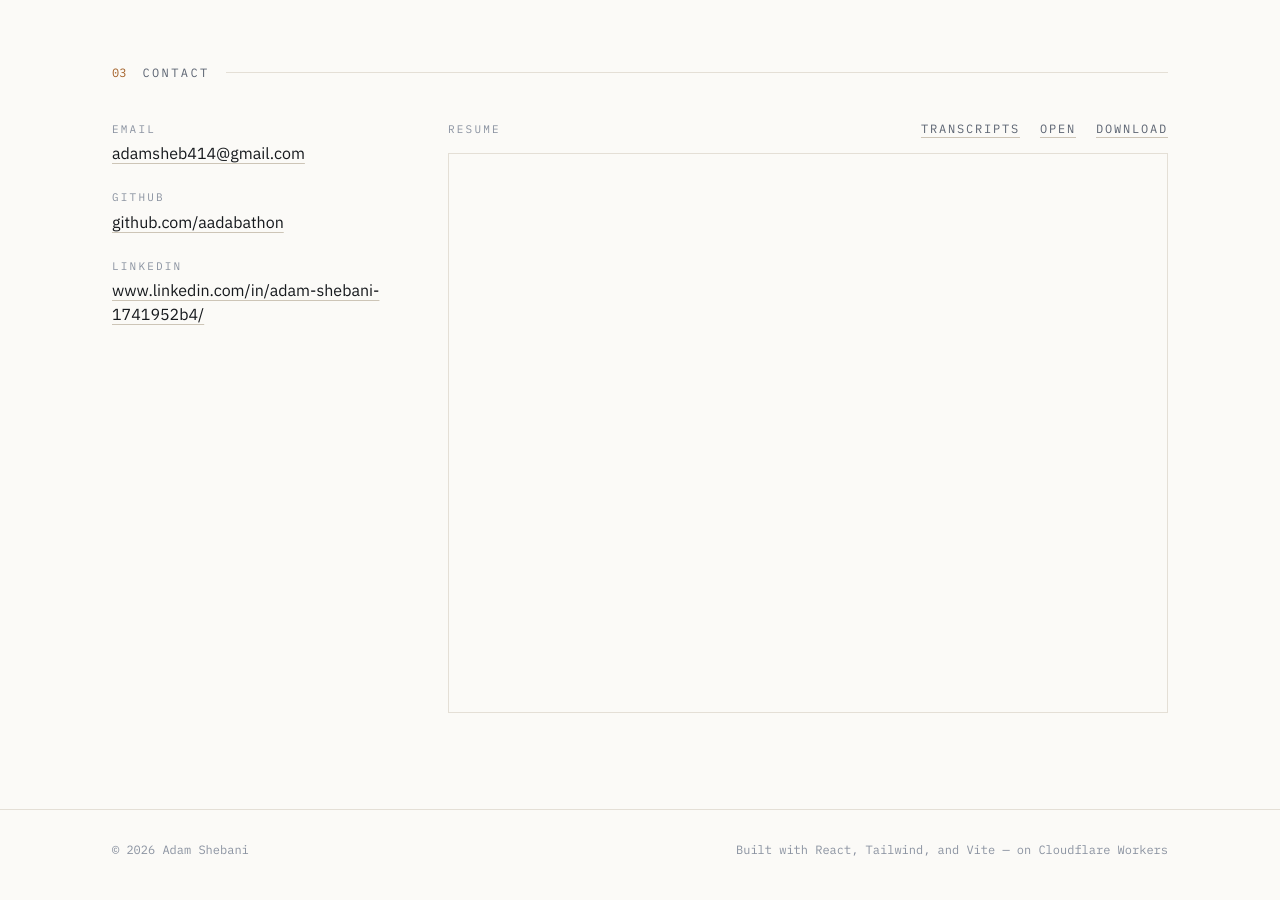
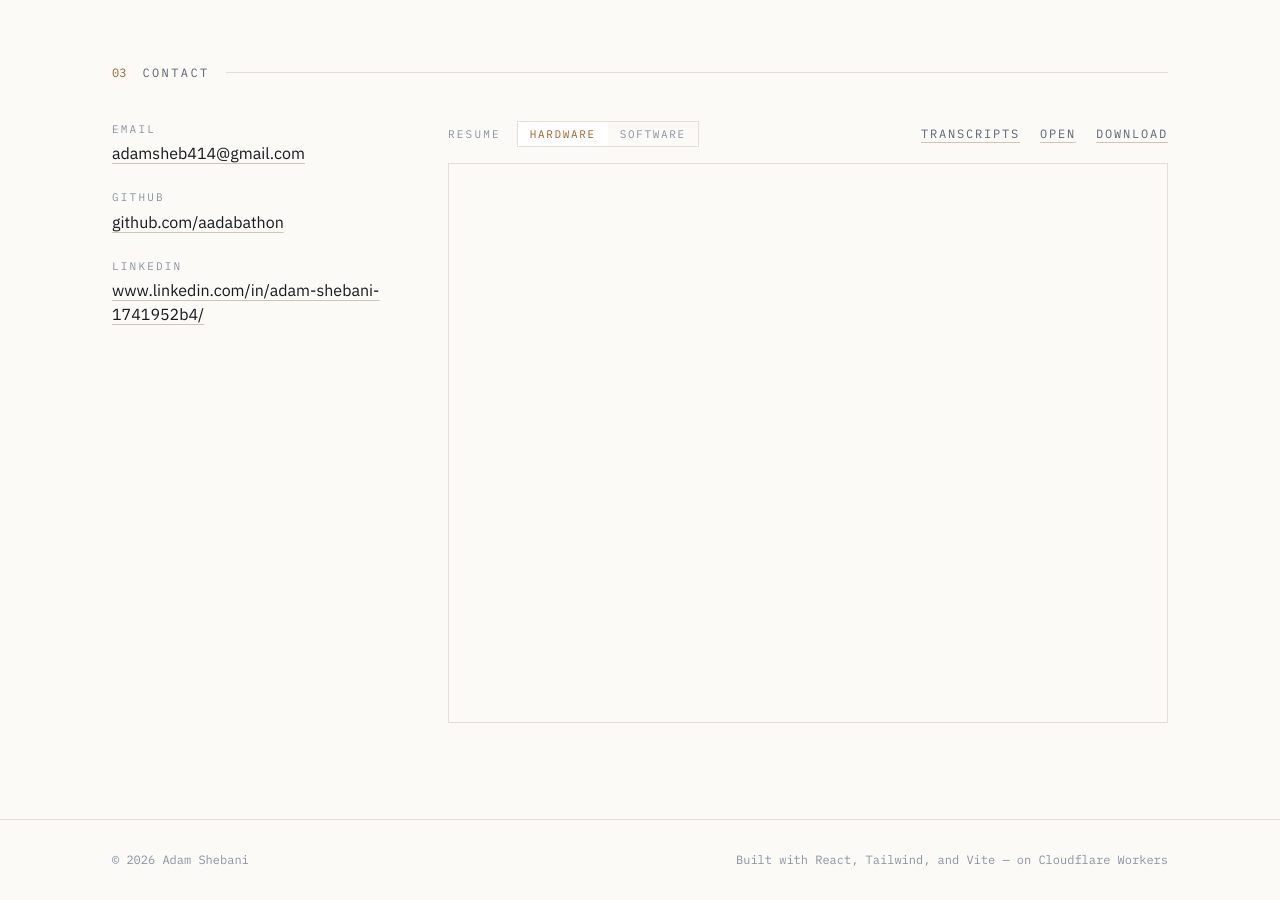
Before and after one commit to aadabathon/PortfolioWebsite, a React (Vite) app in the folder frontend/: page / in a window 1280 px wide. Shown: the part 2520-3420 px from the top of the page. Built offline with nearby package versions, Linux system fonts and the light colour scheme.

Commit message:
resume toggle

```diff
--- a/frontend/src/components/ResumeViewer.tsx
+++ b/frontend/src/components/ResumeViewer.tsx
@@ -1,27 +1,67 @@
+import { useState } from "react";
 import { profile } from "../content/profile";
 
-const ACTIONS = [
-  { label: "Transcripts", href: "/transcript.pdf", download: false },
-  { label: "Open", href: profile.links.resume, download: false },
-  { label: "Download", href: profile.links.resume, download: true },
-];
+const VARIANTS = [
+  { id: "hardware", label: "Hardware", href: profile.links.resume },
+  { id: "software", label: "Software", href: profile.links.resumeSoftware },
+] as const;
+
+type VariantId = (typeof VARIANTS)[number]["id"];
+
+const LINK_CLASS =
+  "font-mono text-xs uppercase tracking-[0.15em] text-ink-muted underline decoration-rule-strong underline-offset-4 transition-colors hover:text-accent hover:decoration-accent";
 
 export function ResumeViewer() {
+  const [variantId, setVariantId] = useState<VariantId>("hardware");
+  const variant = VARIANTS.find((v) => v.id === variantId) ?? VARIANTS[0];
+
+  const actions = [
+    { label: "Transcripts", href: "/transcript.pdf", download: false },
+    { label: "Open", href: variant.href, download: false },
+    { label: "Download", href: variant.href, download: true },
+  ];
+
   return (
     <div>
       <div className="flex flex-wrap items-center justify-between gap-3">
-        <h3 className="font-mono text-[11px] uppercase tracking-[0.2em] text-ink-faint">
-          Resume
-        </h3>
+        <div className="flex flex-wrap items-center gap-4">
+          <h3 className="font-mono text-[11px] uppercase tracking-[0.2em] text-ink-faint">
+            Resume
+          </h3>
+          <div
+            role="group"
+            aria-label="Resume version"
+            className="inline-flex border border-rule"
+          >
+            {VARIANTS.map((v) => {
+              const active = v.id === variantId;
+              return (
+                <button
+                  key={v.id}
+                  type="button"
+                  aria-pressed={active}
+                  onClick={() => setVariantId(v.id)}
+                  className={`px-3 py-1 font-mono text-[11px] uppercase tracking-[0.15em] transition-colors ${
+                    active
+                      ? "bg-surface text-accent"
+                      : "text-ink-faint hover:text-ink"
+                  }`}
+                >
+                  {v.label}
+                </button>
+              );
+            })}
+          </div>
+        </div>
         <div className="flex gap-5">
-          {ACTIONS.map((action) => (
+          {actions.map((action) => (
             <a
               key={action.label}
               href={action.href}
               target={action.download ? undefined : "_blank"}
               rel={action.download ? undefined : "noreferrer"}
               download={action.download || undefined}
-              className="font-mono text-xs uppercase tracking-[0.15em] text-ink-muted underline decoration-rule-strong underline-offset-4 transition-colors hover:text-accent hover:decoration-accent"
+              className={LINK_CLASS}
             >
               {action.label}
             </a>
@@ -32,13 +72,13 @@ export function ResumeViewer() {
       {/* Hidden below md: a 70vh PDF embed is unusable on a phone and
           unreliable in iOS Safari. Small screens get the links above. */}
       <iframe
-        src={profile.links.resume}
-        title="Resume"
+        src={variant.href}
+        title={`${variant.label} resume`}
         className="mt-4 hidden h-[70vh] min-h-[500px] w-full border border-rule md:block"
       >
         <p>
           Your browser can't display embedded PDFs.{" "}
-          <a href={profile.links.resume} className="underline underline-offset-2">
+          <a href={variant.href} className="underline underline-offset-2">
             Download the resume instead
           </a>
           .
--- a/frontend/src/content/profile.ts
+++ b/frontend/src/content/profile.ts
@@ -24,6 +24,7 @@ export const profile: Profile = {
     linkedin: "https://www.linkedin.com/in/adam-shebani-1741952b4/",
     email: "adamsheb414@gmail.com",
     resume: "/resume.pdf",
+    resumeSoftware: "/resume-software.pdf",
   },
   skillGroups: [
     {
--- a/frontend/src/types/profile.ts
+++ b/frontend/src/types/profile.ts
@@ -13,6 +13,7 @@ export interface Profile {
     linkedin: string;
     email: string;
     resume: string;
+    resumeSoftware: string;
   };
   skillGroups: SkillGroup[];
 }
```
Also changed, not shown: 1 other file (tests, documents, lock files or other folders).
